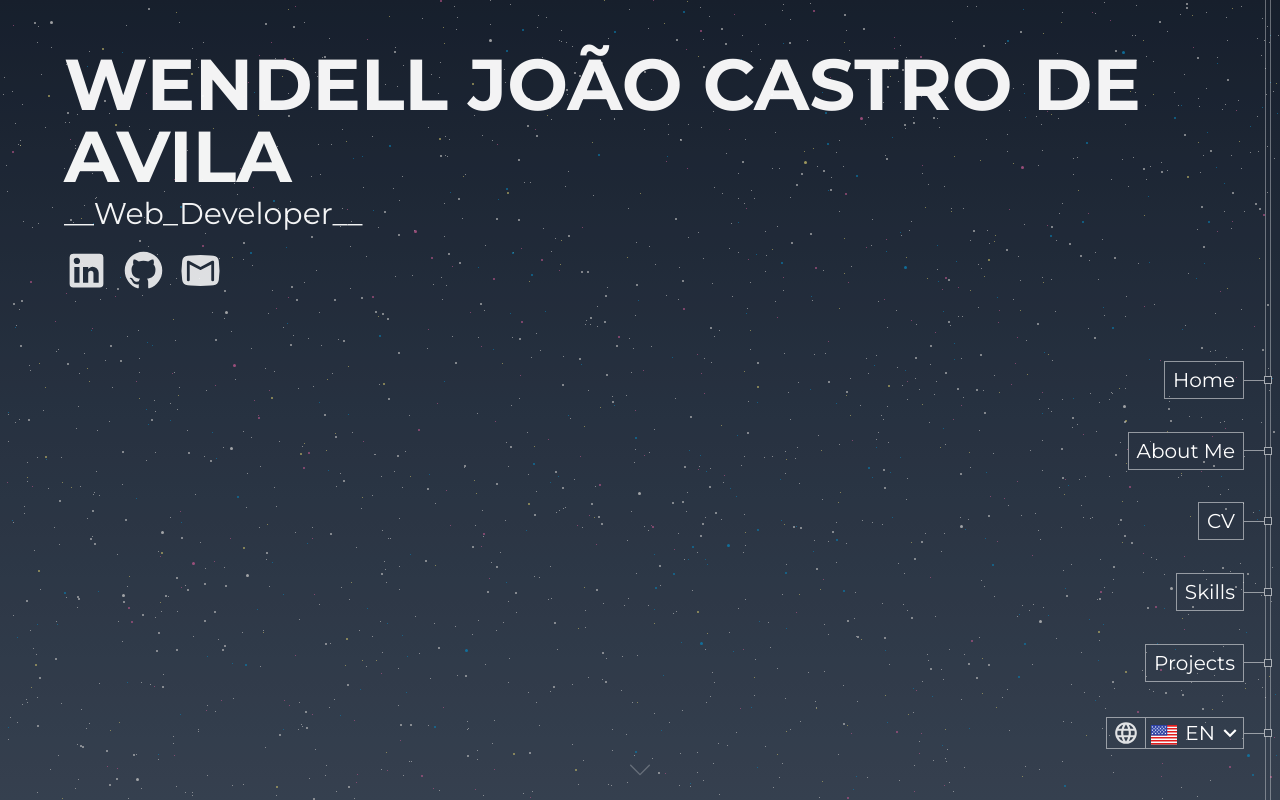
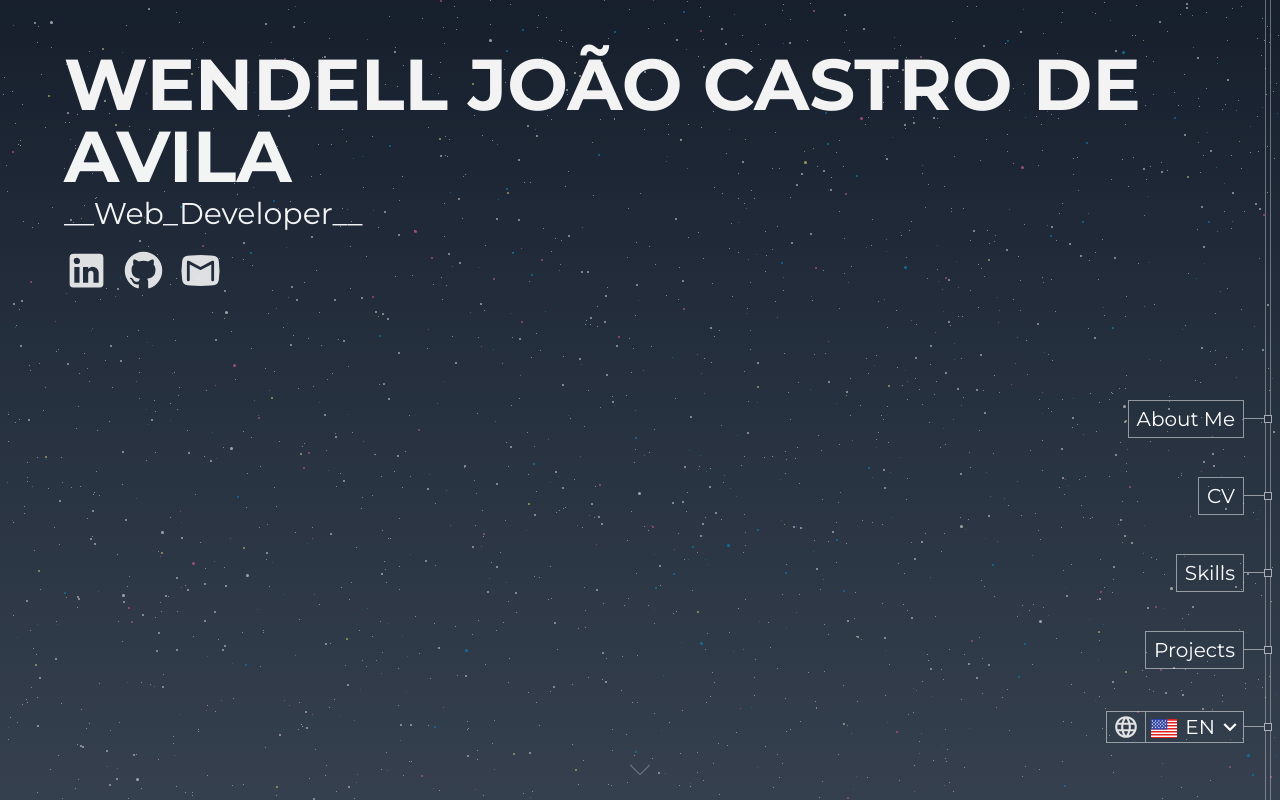
Before and after one commit to wendellavila/portfolio_next, a Next.js app: page /en in a window 1280 px wide. Shown: the top 800 px of the page. Built offline with nearby package versions, Linux system fonts and the light colour scheme; what tailwindcss-animated would draw is missing.

Commit message:
fix: Removed home link from banner

```diff
--- a/src/app/[lang]/(banner)/BannerSection.tsx
+++ b/src/app/[lang]/(banner)/BannerSection.tsx
@@ -72,10 +72,11 @@ export function BannerSection(props: Props) {
       </div>
       <VerticalNav
         id="banner-nav"
-        gap={true}
-        expandAll={true}
-        showOnSmall={true}
-        languageSelector={true}
+        gap
+        expandAll
+        showOnSmall
+        hideHome
+        languageSelector
         items={items}
         position="right"
         color="white"
--- a/src/components/VerticalNav/VerticalNav.tsx
+++ b/src/components/VerticalNav/VerticalNav.tsx
@@ -19,6 +19,7 @@ interface Props
   expandAll?: boolean;
   gap?: boolean;
   showOnSmall?: boolean;
+  hideHome?: boolean;
   languageSelector?: boolean;
 }
 
@@ -27,11 +28,15 @@ export function VerticalNav(props: Props) {
     className,
     color,
     gap,
-    items,
     languageSelector,
     position,
     showOnSmall,
+    hideHome,
   } = props;
+
+  let { items } = props;
+
+  if (hideHome) items = items.slice(1);
 
   return (
     <nav
```
